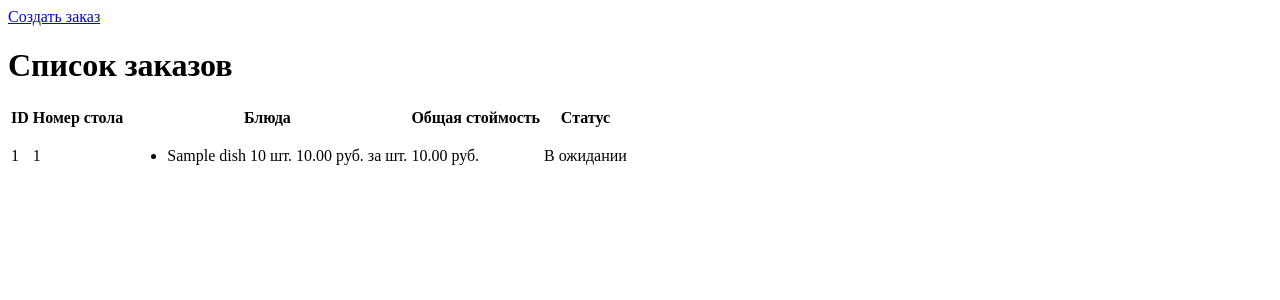
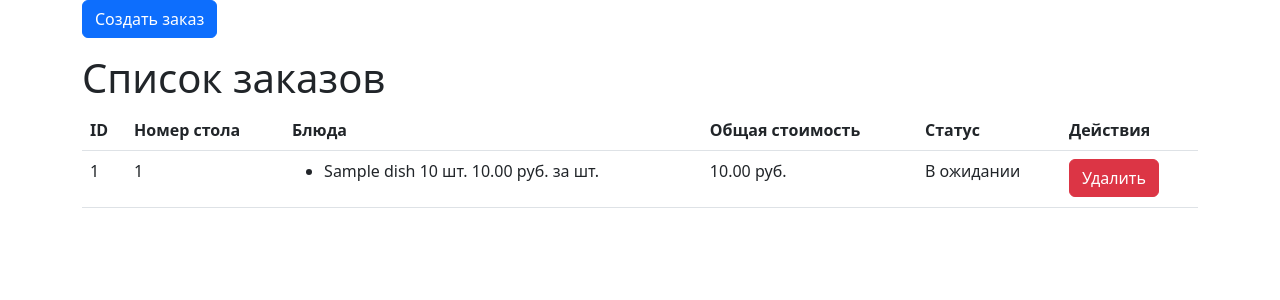
Before and after one commit to lisenkopwnz/test_task_JunPyDev, a Django app: page /order/ in a window 1280 px wide. Shown: the top 300 px of the page. Run offline with Django 5.2, Linux system fonts and the light colour scheme; tables that the repository leaves empty hold one stand-in row (values such as "Sample post").

Commit message:
добавил эндпоинт для удаления заказа

```diff
--- a/orders/templates/orders/order_list.html
+++ b/orders/templates/orders/order_list.html
@@ -3,25 +3,29 @@
 <head>
     <meta charset="UTF-8">
     <title>Список заказов</title>
+    <link href="https://cdn.jsdelivr.net/npm/bootstrap@5.3.0/dist/css/bootstrap.min.css" rel="stylesheet">
+    <meta name="csrf-token" content="{{ csrf_token }}">  <!-- CSRF-токен -->
 </head>
 <body>
-    <a href="{% url 'create_order' %}">Создать заказ</a>
+    <div class="container">
+        <a href="{% url 'orders:create_order' %}" class="btn btn-primary mb-3">Создать заказ</a>
         <h1>Список заказов</h1>
-    <table>
+        <table class="table">
             <thead>
                 <tr>
                     <th>ID</th>
                     <th>Номер стола</th>
                     <th>Блюда</th>
-                <th>Общая стоймость</th>
+                    <th>Общая стоимость</th>
                     <th>Статус</th>
+                    <th>Действия</th>
                 </tr>
             </thead>
             <tbody>
                 {% for order in orders %}
-            <tr>
+                <tr id="order-{{ order.id }}">
                     <td>{{ order.id }}</td>
-                <td>{{order.table_number }}</td>
+                    <td>{{ order.table_number }}</td>
                     <td>
                         <ul>
                             {% for order_dish in order.order_dishes.all %}
@@ -33,11 +37,79 @@
                             {% endfor %}
                         </ul>
                     </td>
-                <td> {{ order.total_price }} руб.</td>
-                <td> {{ order.get_status_display }}</td>
+                    <td>{{ order.total_price }} руб.</td>
+                    <td>{{ order.get_status_display }}</td>
+                    <td>
+                        <button class="btn btn-danger delete-btn" data-order-id="{{ order.id }}" data-bs-toggle="modal" data-bs-target="#deleteModal">
+                            Удалить
+                        </button>
+                    </td>
                 </tr>
                 {% endfor %}
             </tbody>
         </table>
+    </div>
+
+    <!-- Модальное окно для подтверждения удаления -->
+    <div class="modal fade" id="deleteModal" tabindex="-1" aria-labelledby="deleteModalLabel" aria-hidden="true">
+        <div class="modal-dialog">
+            <div class="modal-content">
+                <div class="modal-header">
+                    <h5 class="modal-title" id="deleteModalLabel">Подтверждение удаления</h5>
+                    <button type="button" class="btn-close" data-bs-dismiss="modal" aria-label="Close"></button>
+                </div>
+                <div class="modal-body">
+                    Вы уверены, что хотите удалить этот заказ?
+                </div>
+                <div class="modal-footer">
+                    <button type="button" class="btn btn-secondary" data-bs-dismiss="modal">Отмена</button>
+                    <button type="button" class="btn btn-danger" id="confirmDelete">Удалить</button>
+                </div>
+            </div>
+        </div>
+    </div>
+
+    <script src="https://code.jquery.com/jquery-3.6.0.min.js"></script>
+    <script src="https://cdn.jsdelivr.net/npm/bootstrap@5.3.0/dist/js/bootstrap.bundle.min.js"></script>
+
+    <script>
+        $(document).ready(function() {
+            let orderIdToDelete;
+
+            // Открытие модального окна и сохранение ID заказа
+            $('.delete-btn').click(function() {
+                orderIdToDelete = $(this).data('order-id');
+            });
+
+            // Подтверждение удаления
+            $('#confirmDelete').click(function() {
+                const url = `/order/delete_order/${orderIdToDelete}/`;
+
+                $.ajax({
+                    url: url,
+                    method: 'POST',
+                    headers: {
+                        'X-CSRFToken': $('meta[name="csrf-token"]').attr('content'),  // CSRF-токен
+                    },
+                    success: function(data) {
+                        console.log('Ответ сервера:', data);
+                        if (data.status === 'success') {
+                            // Закрываем модальное окно
+                            $('#deleteModal').modal('hide');
+                            // Удаляем строку из таблицы
+                            $(`#order-${orderIdToDelete}`).remove();
+                        } else {
+                            console.error('Ошибка:', data.message);
+                            alert('Ошибка: ' + data.message);  // Уведомление об ошибке
+                        }
+                    },
+                    error: function(error) {
+                        console.error('Ошибка:', error.responseText);
+                        alert('Произошла ошибка при удалении заказа. Проверьте консоль для подробностей.');
+                    }
+                });
+            });
+        });
+    </script>
 </body>
 </html>
--- a/orders/urls.py
+++ b/orders/urls.py
@@ -1,8 +1,10 @@
 from django.urls import path
+from .views import OrderListView, CreateOrder, DeleteOrder
 
-from orders.views import OrderListView, CreateOrder
+app_name = 'orders'
 
 urlpatterns = [
     path('', OrderListView.as_view(), name='order_list'),
-    path('create_order/', CreateOrder.as_view(), name='create_order')
+    path('create_order/', CreateOrder.as_view(), name='create_order'),
+    path('delete_order/<int:pk>/', DeleteOrder.as_view(), name='delete_order'),  # Исправлено
 ]
--- a/orders/views.py
+++ b/orders/views.py
@@ -1,8 +1,10 @@
-from lib2to3.fixes.fix_input import context
-
 from django.db.models import Prefetch
+from django.http import JsonResponse
 from django.urls import reverse_lazy
-from django.views.generic import ListView, CreateView
+from django.utils.decorators import method_decorator
+from django.views import View
+from django.views.decorators.http import require_POST
+from django.views.generic import ListView, CreateView, DeleteView
 
 from orders.forms import OrderForm, OrderDishFormSet
 from orders.models import Order, OrderDish, Dish
@@ -40,7 +42,7 @@ class CreateOrder(CreateView):
     model = Order
     form_class = OrderForm
     template_name = 'orders/create_order.html'
-    success_url = reverse_lazy('create_order')
+    success_url = reverse_lazy('orders:order_list')
 
     def get_context_data(self, **kwargs):
         """
@@ -74,3 +76,15 @@ class CreateOrder(CreateView):
             return super().form_valid(form)
 
         return self.render_to_response(self.get_context_data(form=form))
+
+
+@method_decorator(require_POST, name='dispatch')
+class DeleteOrder(View):
+    def post(self, request, *args, **kwargs):
+        order_id = kwargs.get('pk')
+        try:
+            order = Order.objects.get(id=order_id)
+            order.delete()
+            return JsonResponse({"status": "success", "message": "Order deleted successfully"})
+        except Order.DoesNotExist:
+            return JsonResponse({"status": "error", "message": "Order not found"}, status=404)
```
Lines whose indentation alone changed are shown as unchanged.
